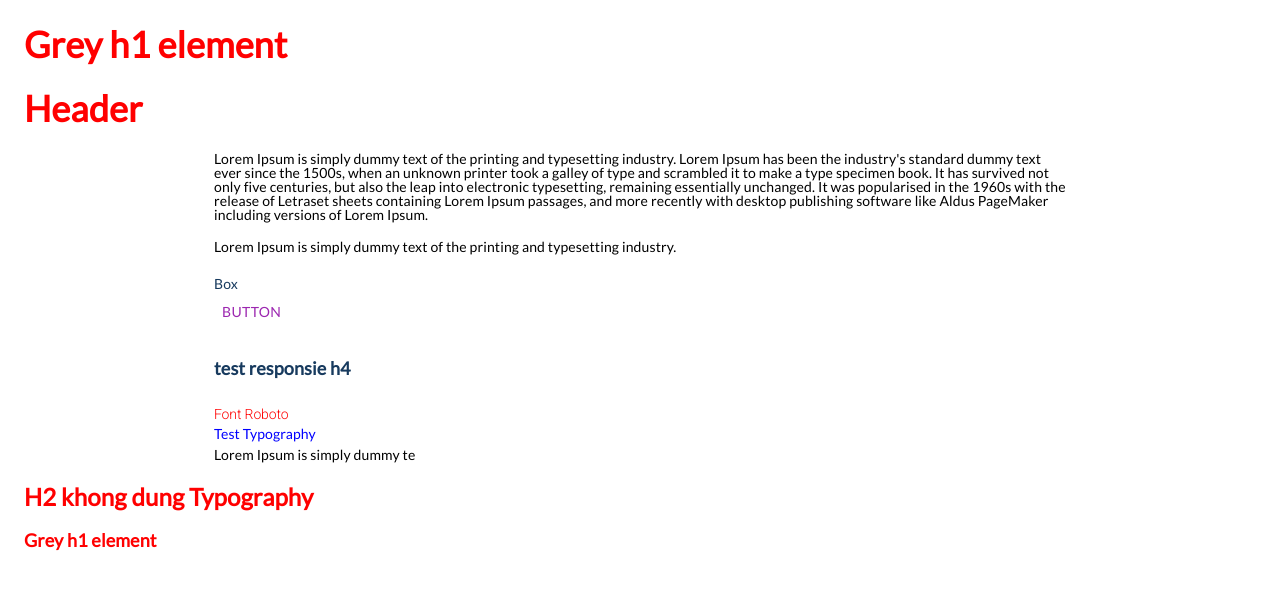
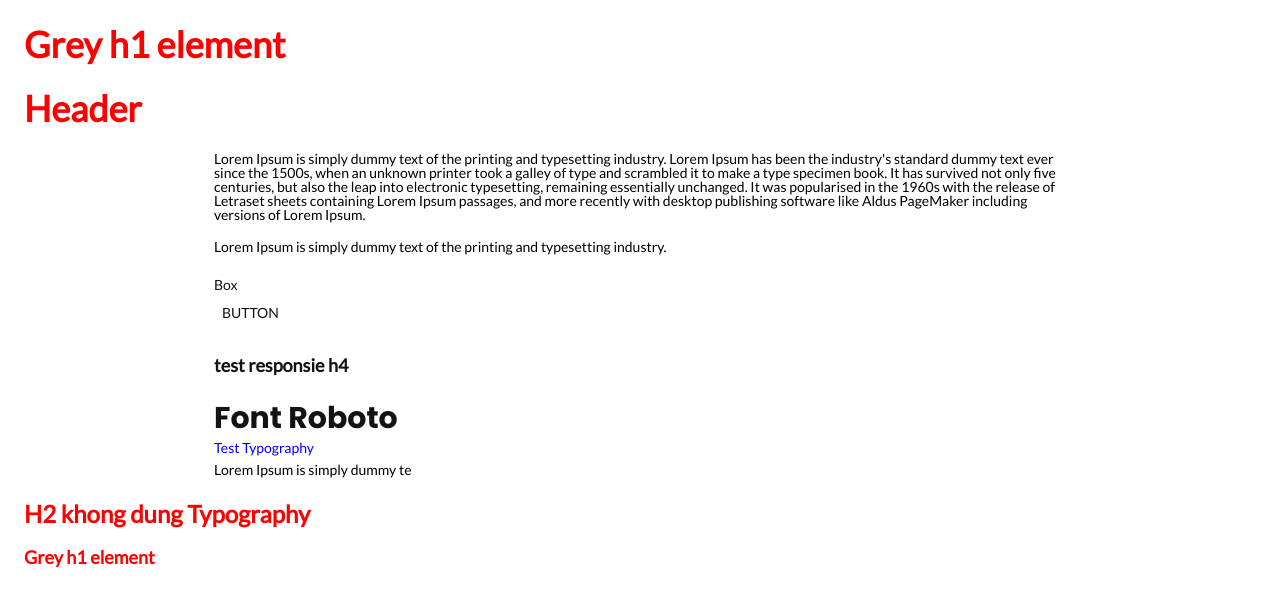
Before and after one commit to ngocanhth/holetexvn-mern, a React (Create React App) app in the folder client/: page / in a window 1280 px wide. Shown: the top 606 px of the page. Built offline with nearby package versions, Linux system fonts and the light colour scheme; no server answers.

Commit message:
style heading backup

```diff
--- a/client/src/index.css
+++ b/client/src/index.css
@@ -1,13 +1,3 @@
-body {
-  margin: 0;
-  font-family: -apple-system, BlinkMacSystemFont, 'Segoe UI', 'Roboto', 'Oxygen',
-    'Ubuntu', 'Cantarell', 'Fira Sans', 'Droid Sans', 'Helvetica Neue',
-    sans-serif;
-  -webkit-font-smoothing: antialiased;
-  -moz-osx-font-smoothing: grayscale;
-}
+/* Cach import font */
 
-code {
-  font-family: source-code-pro, Menlo, Monaco, Consolas, 'Courier New',
-    monospace;
-}
+@import url('https://fonts.googleapis.com/css2?family=Poppins:wght@300;400;500;700&display=swap');
--- a/client/src/theme/index.js
+++ b/client/src/theme/index.js
@@ -1,11 +1,12 @@
 import { green, purple } from "@mui/material/colors";
 import { createTheme } from "@mui/material/styles"
 import "@fontsource/lato";
+import { darkScrollbar } from "@mui/material";
 
 let theme = createTheme({
     palette: {
         primary: {
-            main: purple[500],
+            main: '#131313',
         },
         secondary: {
             main: green[500],
@@ -17,11 +18,16 @@ let theme = createTheme({
             paper: '#fff',
         },
         text: {
-            primary: '#173A5E',
+            primary: '#131313',  // Color will set for body tag
             secondary: '#46505A',
         },
         action: {
             active: '#001E3C',
+        },
+        link: {
+            main: '#131313',
+            hover: '#314CB4',
+            active: '#314CB4',
         },
     },
     typography: {
@@ -39,13 +45,69 @@ let theme = createTheme({
                 '"Segoe UI Emoji"',
                 '"Segoe UI Symbol"',
             ].join(','),
+
+            // Font for body tag
+
             fontSize: 14,
+            fontWeight: 400,
+            lineHeight: '22px',
+            letterSpacing: 'normal',
         },
+        h1: {
+            fontFamily: '"Poppins", sans-serif',
+            color: '#131313',
+            fontStyle: 'normal',
+            fontWeight: 600,
+            fontSize: 36,
+            lineHeight: '44px',
+            letterSpacing: 'normal',
+        },
+
         h2: {
-            fontFamily: 'Roboto',
+            fontFamily: '"Poppins", sans-serif',
+            color: '#131313',
+            fontStyle: 'normal',
+            fontWeight: 600,
+            fontSize: 30,
+            lineHeight: '37px',
+            letterSpacing: 'normal',
+        },
+
+        h3: {
+            fontFamily: '"Poppins", sans-serif',
+            color: '#131313',
+            fontStyle: 'normal',
+            fontWeight: 600,
+            fontSize: 24,
+            lineHeight: '36px',
+            letterSpacing: 'normal',
+        },
+
+        h4: {
+            fontFamily: '"Poppins", sans-serif',
+            color: '#131313',
+            fontStyle: 'normal',
+            fontWeight: 600,
+            fontSize: 18,
+            lineHeight: '26px',
+            letterSpacing: 'normal',
+        },
+
+        h5: {
+            fontFamily: '"Poppins", sans-serif',
+            color: '#131313',
+            fontStyle: 'normal',
+            fontWeight: 600,
+            fontSize: 16,
+            lineHeight: '28px',
+            letterSpacing: 'normal',
+        },
+
+        link: {
+            textDecoration: 'none',
         }
+    },
 
-    },
     overrides: {
         MuiCssBaseline: {
             '@global': {
@@ -63,8 +125,40 @@ let theme = createTheme({
                     '"Segoe UI Symbol"',
                 ].join(','),
             },
+            body: {
+                fontSize: 16
+            }
         }
     },
+
+    components: {
+        // Name of the component
+        MuiButtonBase: {
+            defaultProps: {
+                // The props to change the default for.
+                disableRipple: true,
+            },
+        },
+
+        MuiLink: {
+            defaultProps: {
+                // The props to change the default for.
+                underline: 'hover',
+            },
+            styleOverrides: {
+                // Name of the slot
+                root: {
+                    // Some CSS
+                    fontSize: '1rem',
+                    textDecoration: 'none',
+                },
+                underlineHover: {
+                    'textDecorationColor': '#000'
+                }
+            },
+        },
+    },
+
     breakpoints: {
         values: {
             xs: 0,
```
Also changed, not shown: client/src/styleguides/globalStyles.js (+8 -1 lines).
